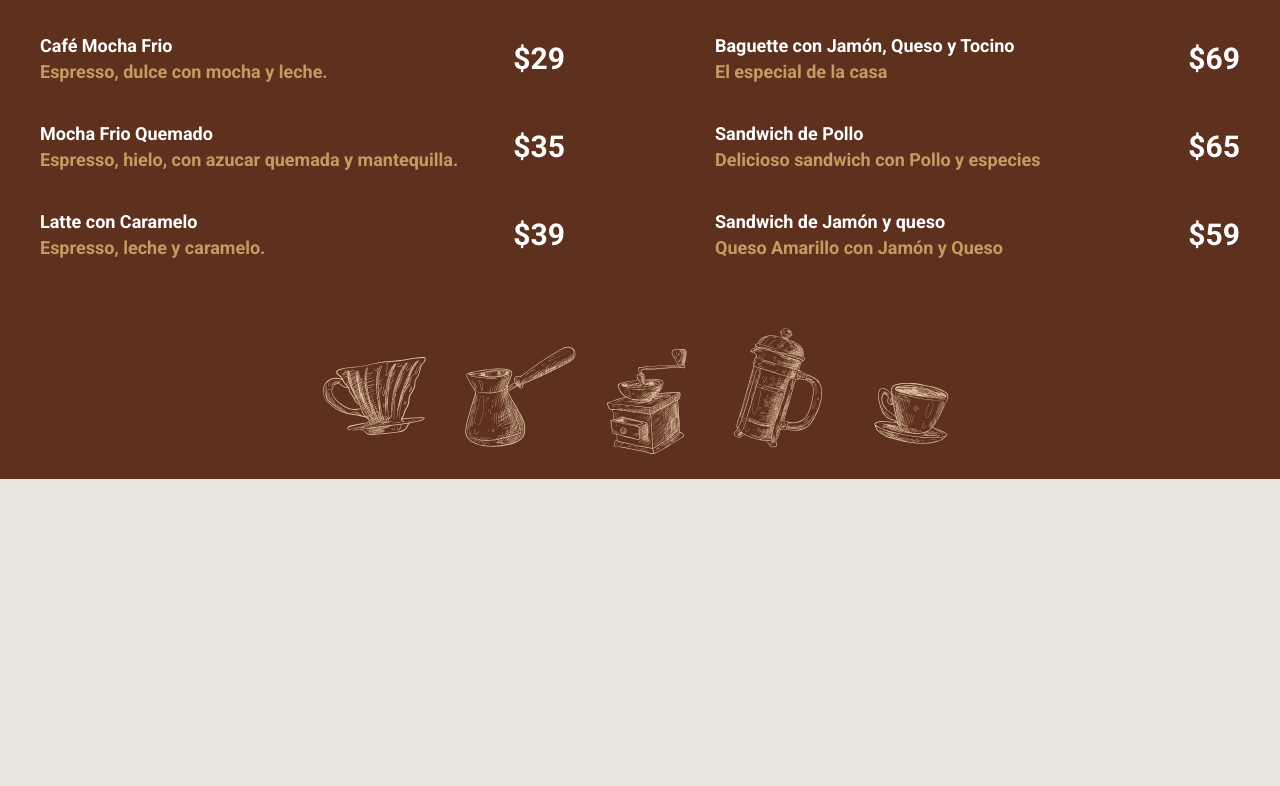
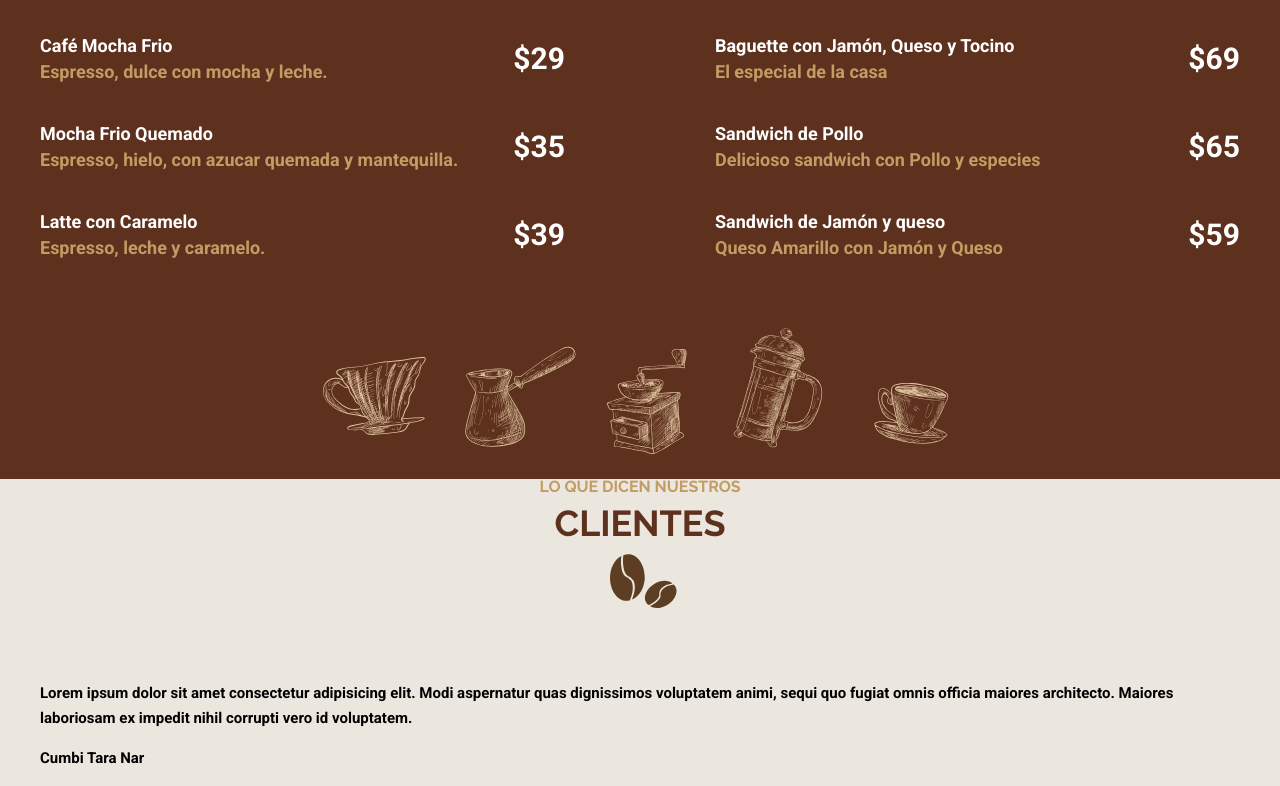
Before and after one commit to cumbinar/cafeteria, a website: page index.html in a window 1280 px wide. Shown: the part 3763-4549 px from the top of the page. Before the commit the page ends 4242 px from the top, so only its background shows below. Drawn offline with Linux system fonts and the light colour scheme; a web font is replaced by a local one.

Commit message:
inicio html testimoniales

```diff
--- a/index.html
+++ b/index.html
@@ -189,6 +189,15 @@
 
      </section>
 
+     <section class="nuestros-testimoniales contenedor">
+        <h2 > <span>Lo que dicen nuestros</span>Clientes</h2>
+        <div class="testimonial">
+            <p>Lorem ipsum dolor sit amet consectetur adipisicing elit. Modi aspernatur quas dignissimos voluptatem animi, sequi quo fugiat omnis officia maiores architecto. Maiores laboriosam ex impedit nihil corrupti vero id voluptatem.</p>
+
+            <p class="autor" >Cumbi Tara Nar</p>
+
+        </div>
+     </section>
 
 </body>
 </html>
```
